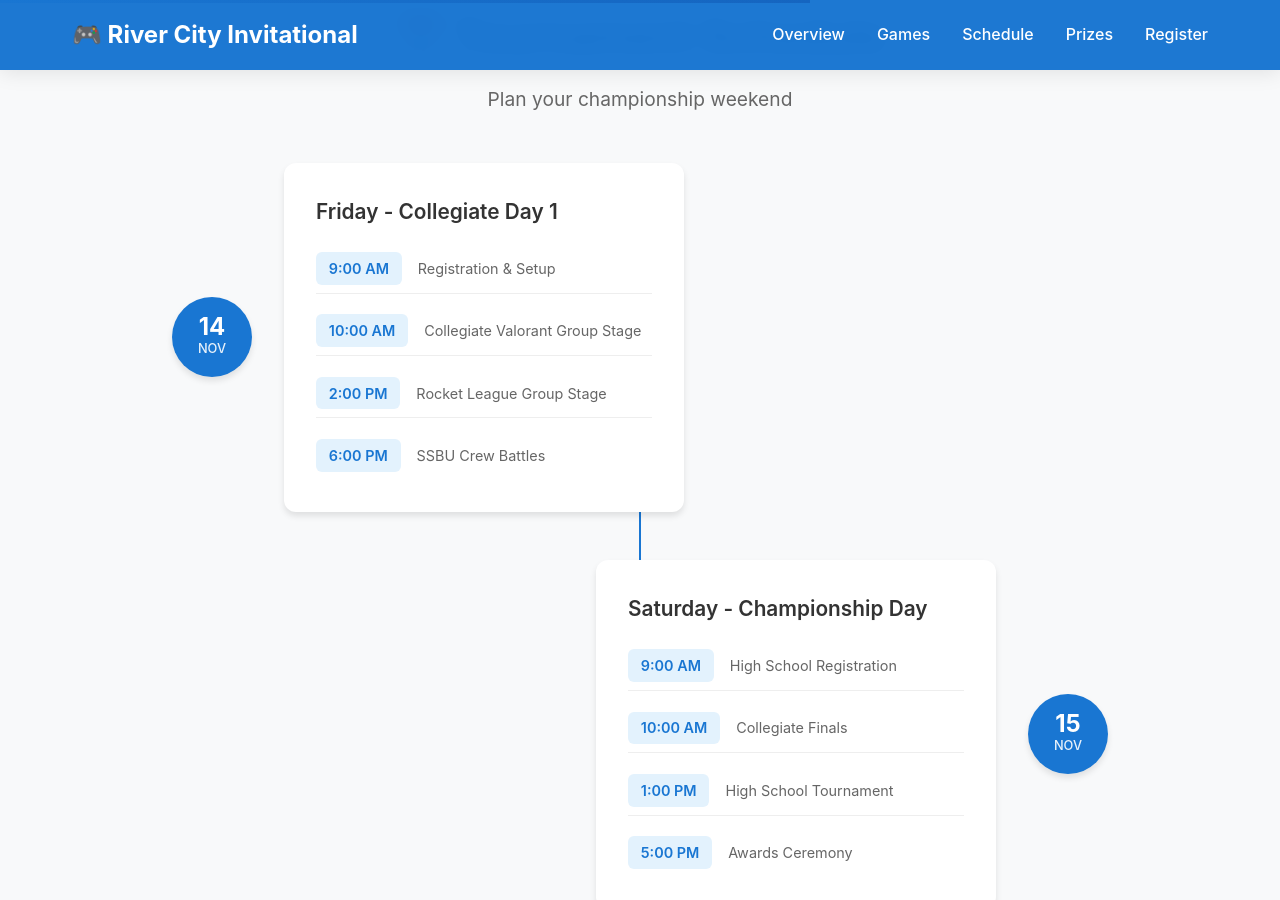
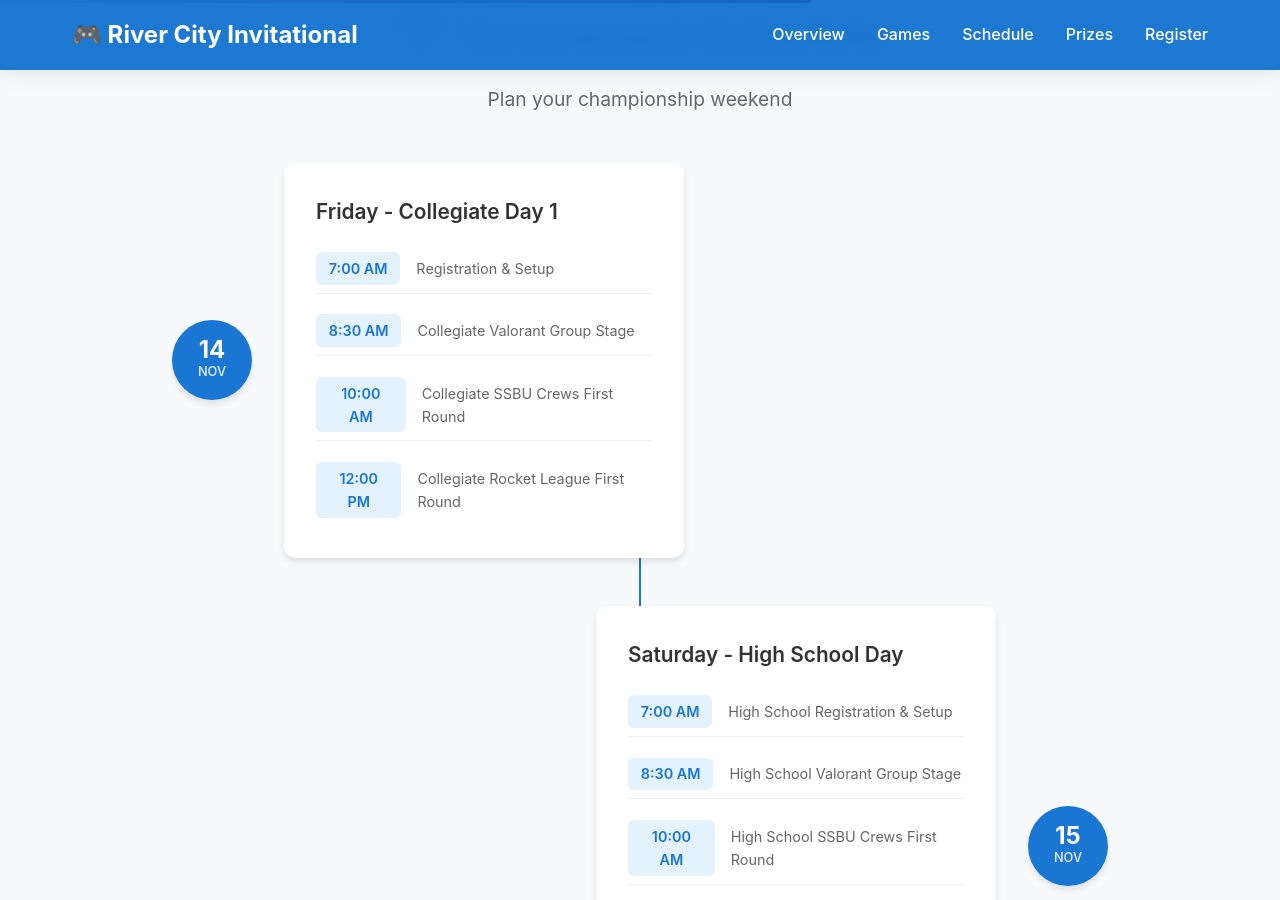
Before and after one commit to vandent6/rivercity, an MkDocs documentation site: the page built from docs/index.md, in a window 1280 px wide and 900 px high, scrolled down 4531 px. Built offline with MkDocs 1.6.1 and Material for MkDocs 9.7.7, drawn with Linux system fonts in a browser that asks for light colours; some of the changed text lies outside the part shown.

Commit message:
icon bug, rephrase a few things

```diff
--- a/docs/overrides/index.html
+++ b/docs/overrides/index.html
@@ -8,9 +8,9 @@
     <link rel="canonical" href="https://rivercity.michiganesports.org/">
     <link rel="icon" href="assets/images/favicon.png">
 
-    <!-- Material Design Icons -->
+    <!-- Icon Fonts -->
     <link rel="stylesheet" href="https://fonts.googleapis.com/icon?family=Material+Icons">
-    <link rel="stylesheet" href="https://fonts.googleapis.com/css2?family=Material+Symbols+Outlined:opsz,wght,FILL,GRAD@20..48,100..700,0..1,-50..200">
+    <link rel="stylesheet" href="https://cdnjs.cloudflare.com/ajax/libs/font-awesome/6.4.0/css/all.min.css">
 
     <!-- Custom Styles -->
     <link rel="stylesheet" href="stylesheets/hero.css">
@@ -131,11 +131,11 @@
             <a href="/" class="logo">🎮 River City Invitational</a>
             <nav>
                 <ul class="nav-links">
-                    <li><a href="#overview">Overview</a></li>
-                    <li><a href="#games">Games</a></li>
-                    <li><a href="#schedule">Schedule</a></li>
-                    <li><a href="#prizes">Prizes</a></li>
-                    <li><a href="#register">Register</a></li>
+                    <li><a href="overview/">Overview</a></li>
+                    <li><a href="rulesets/">Games</a></li>
+                    <li><a href="overview/#quick-schedule">Schedule</a></li>
+                    <li><a href="overview/#prizes">Prizes</a></li>
+                    <li><a href="https://forms.gle/JYcAzXwEZKmgxTWC7">Register</a></li>
                 </ul>
                 <button class="mobile-menu-toggle">☰</button>
             </nav>
@@ -173,7 +173,7 @@
           <p class="hero-description" data-aos="fade-up" data-aos-delay="600">
             <strong>November 14-16, 2025</strong><br>
             <strong>DeVos Place • Grand Rapids Comic-Con</strong><br><br>
-            The Midwest's Premier Esports Championship<br>
+            Inaugural<br>
             <em>Collegiate • High School • MiHSEF Regionals</em>
           </p>
           <div class="hero-buttons" data-aos="fade-up" data-aos-delay="800">
@@ -207,8 +207,8 @@
           <div class="stat-label">Featured Games</div>
         </div>
         <div class="stat-item">
-          <div class="stat-number" data-count="100">0</div>
-          <div class="stat-label">Free Comic-Con Passes</div>
+          <div class="stat-number" data-count="20">0</div>
+          <div class="stat-label">+ High Schools</div>
         </div>
       </div>
     </div>
@@ -217,7 +217,7 @@
     <div class="features-section" id="overview">
       <div class="section-header">
         <h2 class="section-title">🏆 What Makes This Special</h2>
-        <p class="section-subtitle">Experience the ultimate esports championship</p>
+        <p class="section-subtitle">Experience the ultimate esports event</p>
       </div>
       <div class="features-grid">
         <div class="feature-card" data-aos="fade-up" data-aos-delay="100">
@@ -373,20 +373,20 @@
             <h3 class="timeline-title">Friday - Collegiate Day 1</h3>
             <div class="timeline-events">
               <div class="event">
-                <span class="event-time">9:00 AM</span>
+                <span class="event-time">7:00 AM</span>
                 <span class="event-desc">Registration & Setup</span>
               </div>
               <div class="event">
-                <span class="event-time">10:00 AM</span>
+                <span class="event-time">8:30 AM</span>
                 <span class="event-desc">Collegiate Valorant Group Stage</span>
               </div>
               <div class="event">
-                <span class="event-time">2:00 PM</span>
-                <span class="event-desc">Rocket League Group Stage</span>
+                <span class="event-time">10:00 AM</span>
+                <span class="event-desc">Collegiate SSBU Crews First Round</span>
               </div>
               <div class="event">
-                <span class="event-time">6:00 PM</span>
-                <span class="event-desc">SSBU Crew Battles</span>
+                <span class="event-time">12:00 PM</span>
+                <span class="event-desc">Collegiate Rocket League First Round</span>
               </div>
             </div>
           </div>
@@ -397,23 +397,27 @@
             <span class="date-month">NOV</span>
           </div>
           <div class="timeline-content">
-            <h3 class="timeline-title">Saturday - Championship Day</h3>
+            <h3 class="timeline-title">Saturday - High School Day</h3>
             <div class="timeline-events">
               <div class="event">
-                <span class="event-time">9:00 AM</span>
-                <span class="event-desc">High School Registration</span>
+                <span class="event-time">7:00 AM</span>
+                <span class="event-desc">High School Registration & Setup</span>
+              </div>
+              <div class="event">
+                <span class="event-time">8:30 AM</span>
+                <span class="event-desc">High School Valorant Group Stage</span>
               </div>
               <div class="event">
                 <span class="event-time">10:00 AM</span>
-                <span class="event-desc">Collegiate Finals</span>
+                <span class="event-desc">High School SSBU Crews First Round</span>
               </div>
               <div class="event">
-                <span class="event-time">1:00 PM</span>
-                <span class="event-desc">High School Tournament</span>
+                <span class="event-time">12:00 PM</span>
+                <span class="event-desc">High School Rocket League First Round</span>
               </div>
               <div class="event">
-                <span class="event-time">5:00 PM</span>
-                <span class="event-desc">Awards Ceremony</span>
+                <span class="event-time">12:15 PM</span>
+                <span class="event-desc">Kent District Library Contest Winner</span>
               </div>
             </div>
           </div>
--- a/docs/overrides/main.html
+++ b/docs/overrides/main.html
@@ -9,9 +9,9 @@
     <link rel="canonical" href="https://rivercity.michiganesports.org/">
     <link rel="icon" href="assets/images/favicon.png">
 
-    <!-- Material Design Icons -->
+    <!-- Icon Fonts -->
     <link rel="stylesheet" href="https://fonts.googleapis.com/icon?family=Material+Icons">
-    <link rel="stylesheet" href="https://fonts.googleapis.com/css2?family=Material+Symbols+Outlined:opsz,wght,FILL,GRAD@20..48,100..700,0..1,-50..200">
+    <link rel="stylesheet" href="https://cdnjs.cloudflare.com/ajax/libs/font-awesome/6.4.0/css/all.min.css">
 
     <!-- Custom Styles -->
     <link rel="stylesheet" href="stylesheets/hero.css">
@@ -132,11 +132,11 @@
             <a href="/" class="logo">🎮 River City Invitational</a>
             <nav>
                 <ul class="nav-links">
-                    <li><a href="#overview">Overview</a></li>
-                    <li><a href="#games">Games</a></li>
-                    <li><a href="#schedule">Schedule</a></li>
-                    <li><a href="#prizes">Prizes</a></li>
-                    <li><a href="#register">Register</a></li>
+                    <li><a href="overview/">Overview</a></li>
+                    <li><a href="rulesets/">Games</a></li>
+                    <li><a href="overview/#quick-schedule">Schedule</a></li>
+                    <li><a href="overview/#prizes">Prizes</a></li>
+                    <li><a href="https://forms.gle/JYcAzXwEZKmgxTWC7">Register</a></li>
                 </ul>
                 <button class="mobile-menu-toggle">☰</button>
             </nav>
@@ -299,7 +299,7 @@
           <p class="hero-description" data-aos="fade-up" data-aos-delay="600">
             <strong>November 14-16, 2025</strong><br>
             <strong>DeVos Place • Grand Rapids Comic-Con</strong><br><br>
-            The Midwest's Premier Esports Championship<br>
+            Inaugural<br>
             <em>Collegiate • High School • MiHSEF Regionals</em>
           </p>
           <div class="hero-buttons" data-aos="fade-up" data-aos-delay="800">
@@ -333,8 +333,8 @@
           <div class="stat-label">Featured Games</div>
         </div>
         <div class="stat-item">
-          <div class="stat-number" data-count="100">0</div>
-          <div class="stat-label">Free Comic-Con Passes</div>
+          <div class="stat-number" data-count="20">0</div>
+          <div class="stat-label">+ High Schools</div>
         </div>
       </div>
     </div>
@@ -343,7 +343,7 @@
     <div class="features-section">
       <div class="section-header">
         <h2 class="section-title">🏆 What Makes This Special</h2>
-        <p class="section-subtitle">Experience the ultimate esports championship</p>
+        <p class="section-subtitle">Experience the ultimate esports event</p>
       </div>
       <div class="features-grid">
         <div class="feature-card" data-aos="fade-up" data-aos-delay="100">
@@ -557,20 +557,20 @@
             <h3 class="timeline-title">Friday - Collegiate Day 1</h3>
             <div class="timeline-events">
               <div class="event">
-                <span class="event-time">9:00 AM</span>
+                <span class="event-time">7:00 AM</span>
                 <span class="event-desc">Registration & Setup</span>
               </div>
               <div class="event">
-                <span class="event-time">10:00 AM</span>
+                <span class="event-time">8:30 AM</span>
                 <span class="event-desc">Collegiate Valorant Group Stage</span>
               </div>
               <div class="event">
-                <span class="event-time">2:00 PM</span>
-                <span class="event-desc">Rocket League Group Stage</span>
+                <span class="event-time">10:00 AM</span>
+                <span class="event-desc">Collegiate SSBU Crews First Round</span>
               </div>
               <div class="event">
-                <span class="event-time">6:00 PM</span>
-                <span class="event-desc">SSBU Crew Battles</span>
+                <span class="event-time">12:00 PM</span>
+                <span class="event-desc">Collegiate Rocket League First Round</span>
               </div>
             </div>
           </div>
@@ -581,23 +581,27 @@
             <span class="date-month">NOV</span>
           </div>
           <div class="timeline-content">
-            <h3 class="timeline-title">Saturday - Championship Day</h3>
+            <h3 class="timeline-title">Saturday - High School Day</h3>
             <div class="timeline-events">
               <div class="event">
-                <span class="event-time">9:00 AM</span>
-                <span class="event-desc">High School Registration</span>
+                <span class="event-time">7:00 AM</span>
+                <span class="event-desc">High School Registration & Setup</span>
+              </div>
+              <div class="event">
+                <span class="event-time">8:30 AM</span>
+                <span class="event-desc">High School Valorant Group Stage</span>
               </div>
               <div class="event">
                 <span class="event-time">10:00 AM</span>
-                <span class="event-desc">Collegiate Finals</span>
+                <span class="event-desc">High School SSBU Crews First Round</span>
               </div>
               <div class="event">
-                <span class="event-time">1:00 PM</span>
-                <span class="event-desc">High School Tournament</span>
+                <span class="event-time">12:00 PM</span>
+                <span class="event-desc">High School Rocket League First Round</span>
               </div>
               <div class="event">
-                <span class="event-time">5:00 PM</span>
-                <span class="event-desc">Awards Ceremony</span>
+                <span class="event-time">12:15 PM</span>
+                <span class="event-desc">Kent District Library Contest Winner</span>
               </div>
             </div>
           </div>
--- a/mkdocs.yml
+++ b/mkdocs.yml
@@ -30,6 +30,7 @@
         name: Switch to system preference
   features:
     - announce.dismiss
+    - fontawesome
     - header.autohide
     - content.action.edit
     - content.action.view
@@ -97,7 +98,6 @@
 copyright: Copyright &copy; 2025 Michigan High School Esports Federation
 
 nav:
-  - Home: index.md
   - Overview: overview/index.md
   - Collegiate Invitational: collegiate/index.md
   - High School Invitational: high-school/index.md
```
